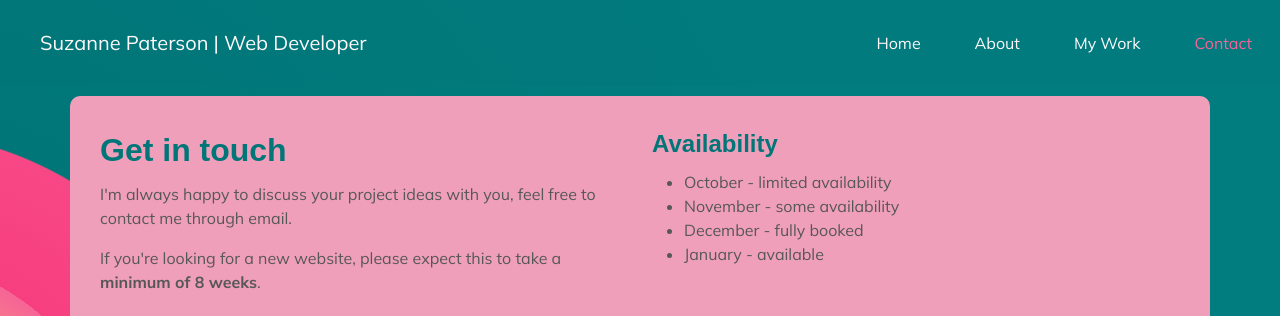
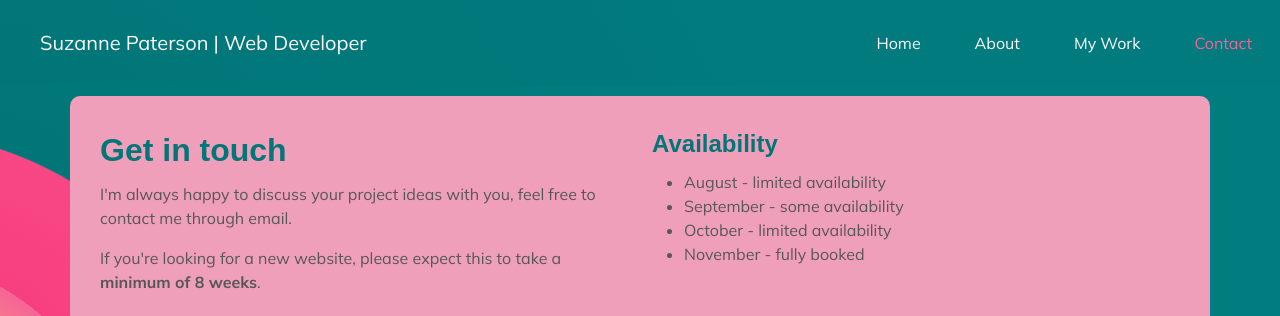
Before and after one commit to suzanne301/portfolio-project, a plain HTML site: page contact.html in a window 1280 px wide. Shown: the top 316 px of the page. Drawn offline with nearby package versions, Linux system fonts and the light colour scheme; a web font is replaced by a local one.

Commit message:
Updated availability

```diff
--- a/contact.html
+++ b/contact.html
@@ -71,10 +71,10 @@
         </h4>
         <!-- AVAILABLE, SOME AVAILABILITY, LIMITED AVAILABILITY, FULLY BOOKED -->
         <ul class="availability-content">
+          <li>August - limited availability</li>
+          <li>September - some availability</li>
           <li>October - limited availability</li>
-          <li>November - some availability</li>
-          <li>December - fully booked</li>
-          <li>January - available</li>
+          <li>November - fully booked</li>
         </ul>
         <!-- <div class="mt-5">
           <a class="btn d-flex" href="mailto:suzannepaterson300@gmail.com">send me an email</a>
```
